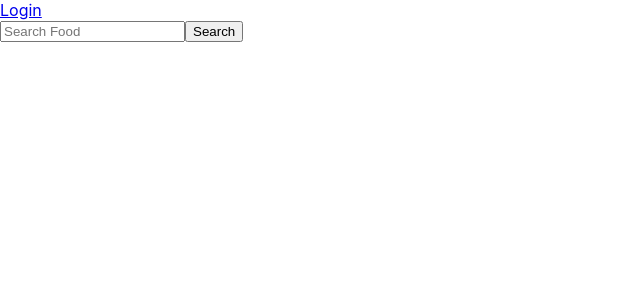
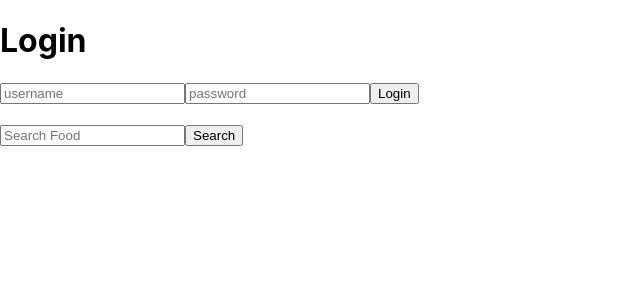
Before and after one commit to jonhuynh05/nutrition, a React (Create React App) app: page / in a window 1280 px wide. Shown: the top 300 px of the page, without its empty margins (0-640 px from the left). Built offline with nearby package versions, Linux system fonts and the light colour scheme.

Commit message:
add login inputs

```diff
--- a/src/App.js
+++ b/src/App.js
@@ -2,7 +2,7 @@ import React, { Component } from 'react'
 import {Switch, Route, withRouter} from "react-router-dom"
 import Home from "./Home"
 import Food from "./Food"
-import Login from "./Login"
+import Profile from "./Profile"
 
 
 class App extends Component {
@@ -82,7 +82,7 @@ class App extends Component {
         <Switch>
           <Route exact path="/" render={() =><Home dropdown={this.state.dropdown} error={this.state.error} query={this.state.query} getData={this.getData} handleChange={this.handleChange} handleSubmit={this.handleSubmit} handleSearchResults={this.handleSearchResults}/>}/>
           <Route exact path="/search/:query" render={() =><Food/>}/>
-          <Route exact path="/login" render={() => <Login/>}/>
+          <Route exact path="/profile" render={() => <Profile/>}/>
         </Switch>
       </div>
     );
--- a/src/Home/index.js
+++ b/src/Home/index.js
@@ -15,7 +15,13 @@ class Home extends Component{
             })
         return(
             <div>
-                <Link to="/login">Login</Link>
+                <h1>Login</h1>
+                <form>
+                    <input placeholder="username"></input>
+                    <input placeholder="password"></input>
+                    <button type="submit">Login</button>
+                </form>
+                <br/>
                 <form onSubmit={this.props.handleSubmit}>
                     <input placeholder="Search Food" type="text" name="query" value={this.props.query} onChange={this.props.handleChange}/>
                     <button type="submit">Search</button>
@@ -32,13 +38,6 @@ class Home extends Component{
                         No results. Please try again.
                     </div>
                 }
-                {/* {
-                    this.state.foodImg === ""
-                    ?
-                    null
-                    :
-                    <img src={this.state.foodImg}/>
-                } */}
             </div>
         )
     }
--- a/src/Login/index.js
+++ b/src/Profile/index.js
@@ -1,14 +1,14 @@
 import React, { Component } from 'react'
 import { withRouter } from 'react-router-dom'
 
-class Login extends Component {
+class Profile extends Component {
     render(){
         return(
             <div>
-                login page
+                user profile
             </div>
         )
     }
 }
 
-export default withRouter(Login)
+export default withRouter(Profile)
```
